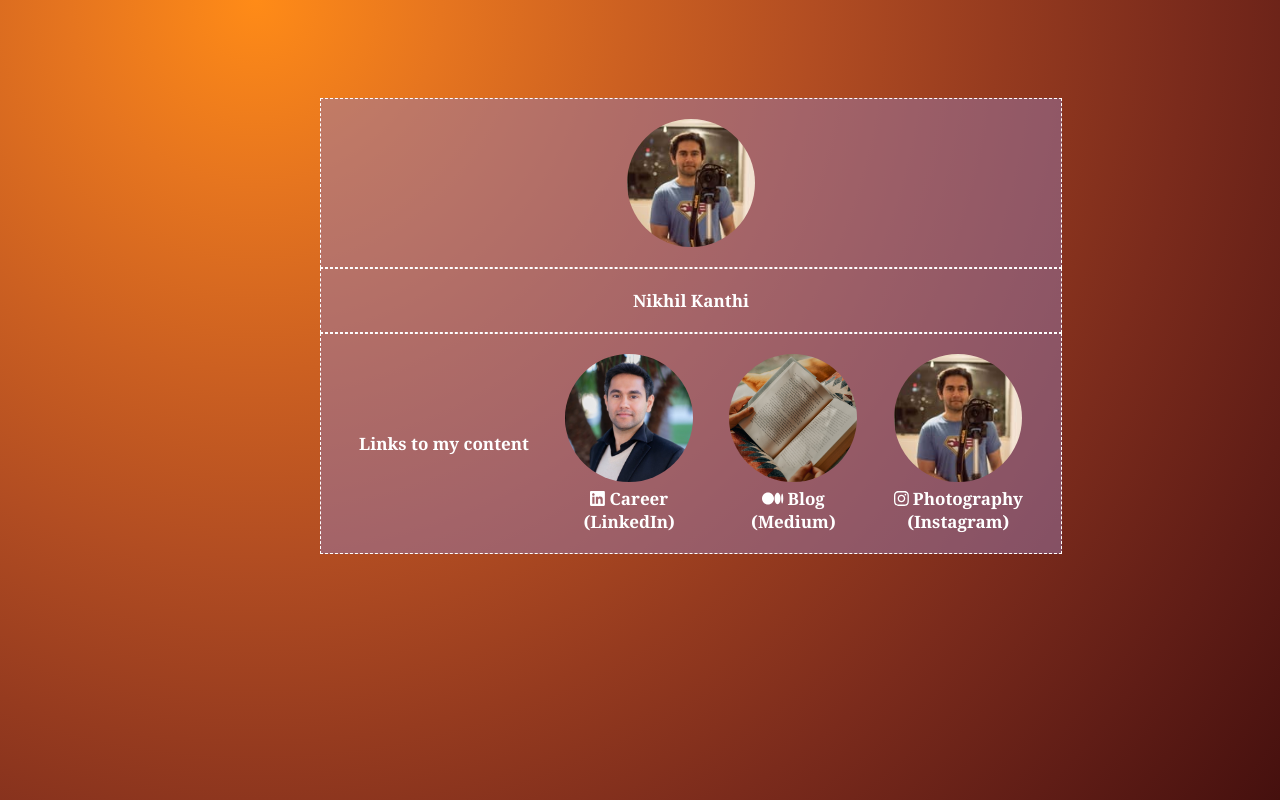
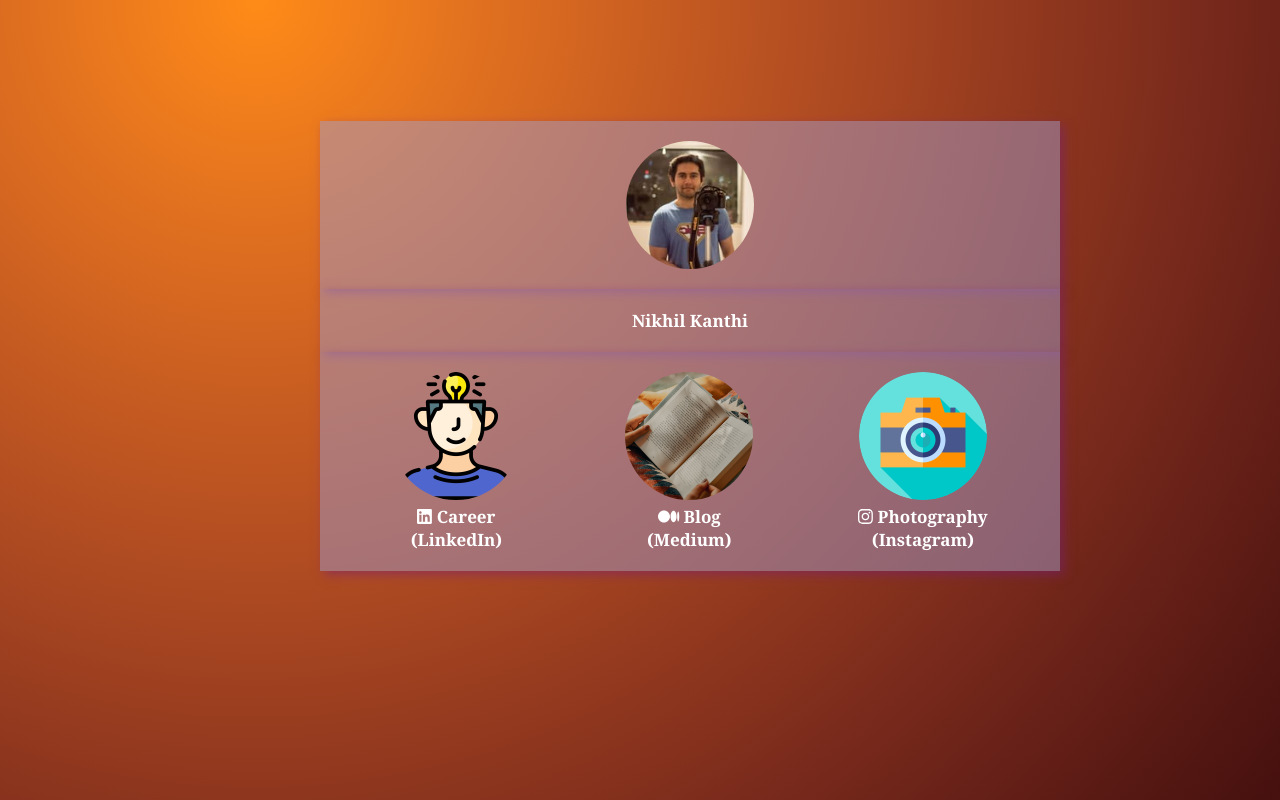
Before and after one commit to nikhilkanthi-creator/link-in-bio, a plain HTML site: page index.html in a window 1280 px wide. Drawn offline with Linux system fonts and the light colour scheme.

Commit message:
new pics

```diff
--- a/index.html
+++ b/index.html
@@ -4,7 +4,7 @@
   <head>
     <meta charset="UTF-8">
     <meta name="viewport" content="width=device-width, initial-scale=1.0">
-    <title>Nikhil Kanthi</title>
+    <title>Nikhil Kanthi</title><br>
     <script src="https://cdnjs.cloudflare.com/ajax/libs/font-awesome/6.5.2/js/all.min.js"></script>
 
     <style>
@@ -23,12 +23,12 @@
       .child {
         width: 700px;
         padding: 20px;
-        border: dashed white 1px;
-        background-color: rgba(149, 123, 173, 0.5);
+        background-color: rgba(161, 154, 199, 0.5);
         text-align: center;
         display: flex;
         align-items: center;
         justify-content: space-around;
+        box-shadow: 4px 4px 10px 0px rgba(122,32,122,.5);
       }
 
       body {
@@ -66,9 +66,9 @@
         <div class="child">
           Nikhil Kanthi <!--Name row-->
         </div>
-        <div class="child">Links to my content
+        <div class="child">
           <div class="item">
-          <img class="avatar-image" src="/linkedin pic.jpeg" alt="Nikhil LinkedIn">
+          <img class="avatar-image" src="/thinker career.png" alt="Nikhil LinkedIn">
           <a class="link-text" target="_blank" href="https://www.linkedin.com/in/nikhilkanthi/">
             <br>
             <i class="fa-brands fa-linkedin"></i>
@@ -81,7 +81,7 @@
             Blog <br>(Medium)</a>
           </div>
           <div class="item">
-            <img class="avatar-image" src="/Instagram Prof Pic.jpg" alt="Nikhil Photography Insta">
+            <img class="avatar-image" src="/camera.png" alt="Nikhil Photography Insta">
             <a class="link-text" href="https://www.instagram.com/nikhilandcamera/"><br>
               <i class="fa-brands fa-instagram"></i>
               Photography <br>(Instagram)</a>
```
Also changed, not shown: camera.png (added), thinker career.png (added).
